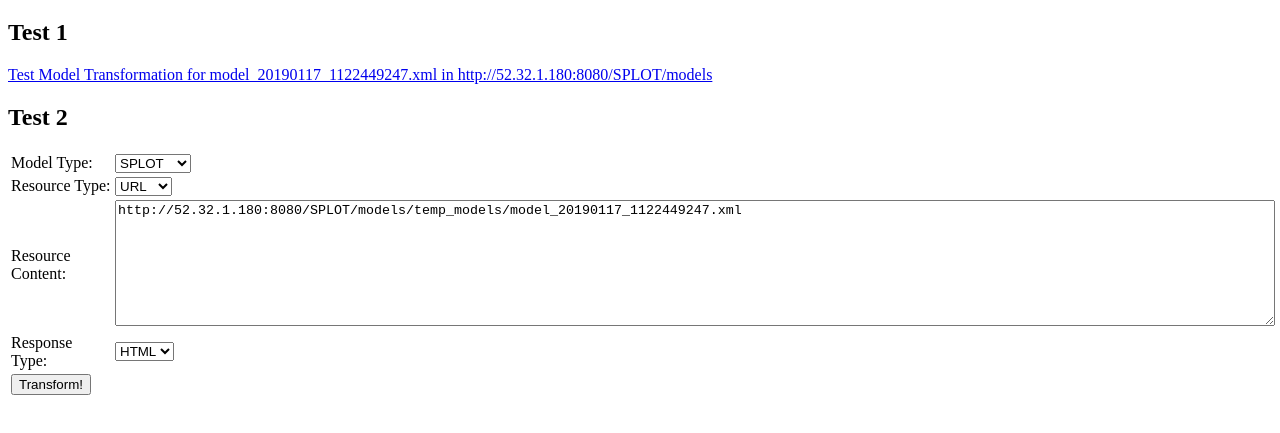
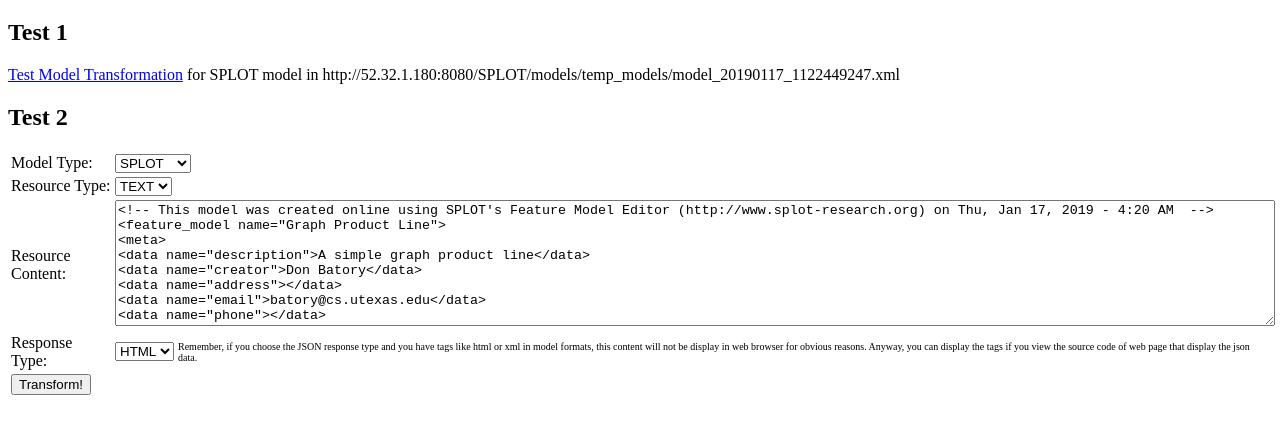
Before and after one commit to jmreyesgarcia/Coffee-Web-BackEnd, a plain HTML site: page WebContent/index.html in a window 1280 px wide. Shown: the part 61-494 px from the top of the page. Drawn offline with Linux system fonts and the light colour scheme.

Commit message:
The index.html test was improved.

```diff
--- a/WebContent/index.html
+++ b/WebContent/index.html
@@ -10,28 +10,81 @@
 	<h2>Test 1</h2>
 	<a target="_blank"
 		href="coffee?modelType=SPLOT&resourceType=URL&responseType=HTML&resourceContent=http://52.32.1.180:8080/SPLOT/models/temp_models/model_20190117_1122449247.xml">
-		Test Model Transformation for model_20190117_1122449247.xml in
-		http://52.32.1.180:8080/SPLOT/models </a>
+		Test Model Transformation</a> for SPLOT model in
+	http://52.32.1.180:8080/SPLOT/models/temp_models/model_20190117_1122449247.xml
 	<h2>Test 2</h2>
 	<form method="POST" action="coffee" target="_blank">
-		<table style="width:100%;">
+		<table style="width: 100%;">
 			<tr>
-				<td style="width:100px;">Model Type:</td>
-				<td><select name="modelType">
+				<td style="width: 100px;">Model Type:</td>
+				<td colspan="2"><select name="modelType">
 						<option value="SPLOT">SPLOT</option>
 						<option value="VARXML">VARXML</option>
 				</select></td>
 			</tr>
 			<tr>
 				<td>Resource Type:</td>
-				<td><select name="resourceType">
+				<td colspan="2"><select name="resourceType">
+						<option value="TEXT">TEXT</option>
 						<option value="URL">URL</option>
-						<option value="TEXT">TEXT</option>
 				</select></td>
 			</tr>
 			<tr>
 				<td>Resource Content:</td>
-				<td><textarea name="resourceContent" style="width:100%;" rows="8">http://52.32.1.180:8080/SPLOT/models/temp_models/model_20190117_1122449247.xml</textarea></td>
+				<td colspan="2"><textarea name="resourceContent" style="width: 100%;"
+						rows="8">&lt;!-- This model was created online using SPLOT's Feature Model Editor (http://www.splot-research.org) on Thu, Jan 17, 2019 - 4:20 AM  -->
+&lt;feature_model name="Graph Product Line">
+&lt;meta>
+&lt;data name="description">A simple graph product line&lt;/data>
+&lt;data name="creator">Don Batory&lt;/data>
+&lt;data name="address">&lt;/data>
+&lt;data name="email">batory@cs.utexas.edu&lt;/data>
+&lt;data name="phone">&lt;/data>
+&lt;data name="website">http://www.cs.utexas.edu/~dsb/&lt;/data>
+&lt;data name="organization">University of Texas at Austin&lt;/data>
+&lt;data name="department">&lt;/data>
+&lt;data name="date">&lt;/data>
+&lt;data name="reference">Don S. Batory. Feature models, grammars, and propositional formulas. In Software Product Lines, 9th International Conference, SPLC 2005, Rennes, France, September 26-29, 2005, Proceedings, volume 3714 of Lecture Notes in Computer Science, pages 7-20. Springer, 2005&lt;/data>
+&lt;/meta>
+&lt;feature_tree>
+:r GPL(_r)
+	:m Gtp(_r_3)
+		:g (_r_3_4) [1,1]
+			: directed(_r_3_4_5)
+			: undirected(_r_3_4_6)
+	:o Weight(_r_10)
+		:g (_r_10_11) [1,1]
+			: weighted(_r_10_11_12)
+			: unweighted(_r_10_11_13)
+	:o Search(_r_15)
+		:g (_r_15_16) [1,1]
+			: BFS(_r_15_16_17)
+			: DFS(_r_15_16_18)
+	:m Algorithms(_r_19)
+		:g (_r_19_20) [1,*]
+			: connected(_r_19_20_22)
+			: stronglyc(_r_19_20_23)
+			: cycle(_r_19_20_24)
+			: mstprim(_r_19_20_25)
+			: mstkruskal(_r_19_20_26)
+			: shortest(_r_19_20_27)
+&lt;/feature_tree>
+&lt;constraints>
+constraint11:_r_10_11_13 or ~_r_19_20_25
+constraint_17:~_r_19_20_23 or ~_r_19_20_27
+constraint10:_r_3_4_6 or ~_r_19_20_25
+constraint13:_r_3_4_5 or ~_r_19_20_27
+constraint12:~_r_19_20_25 or ~_r_19_20_26
+constraint9:_r_10_11_13 or ~_r_19_20_26
+constraint6:_r_3_4_6 or ~_r_19_20_23
+constraint_13:~_r_19_20_22 or ~_r_19_20_23
+constraint5:_r_15 or ~_r_19_20_22
+constraint8:_r_3_4_6 or ~_r_19_20_26
+constraint_15:~_r_19_20_26 or ~_r_19_20_27
+constraint_16:~_r_19_20_25 or ~_r_19_20_27
+constraint7:_r_15_16_18 or ~_r_19_20_24
+&lt;/constraints>
+&lt;/feature_model></textarea></td>
 			</tr>
 			<tr>
 				<td>Response Type:</td>
@@ -39,9 +92,14 @@
 						<option value="HTML">HTML</option>
 						<option value="JSON">JSON</option>
 				</select></td>
+				<td style="font-size:10px;">Remember, if you choose the JSON response type and you have
+					tags like html or xml in model formats, this content will not be
+					display in web browser for obvious reasons. Anyway, you can display
+					the tags if you view the source code of web page that display the
+					json data.</td>
 			</tr>
 			<tr>
-				<td colspan="2"><input type="submit" value="Transform!" /></td>
+				<td colspan="3"><input type="submit" value="Transform!" /></td>
 			</tr>
 		</table>
 	</form>
```
Also changed, not shown: 1 other file.
